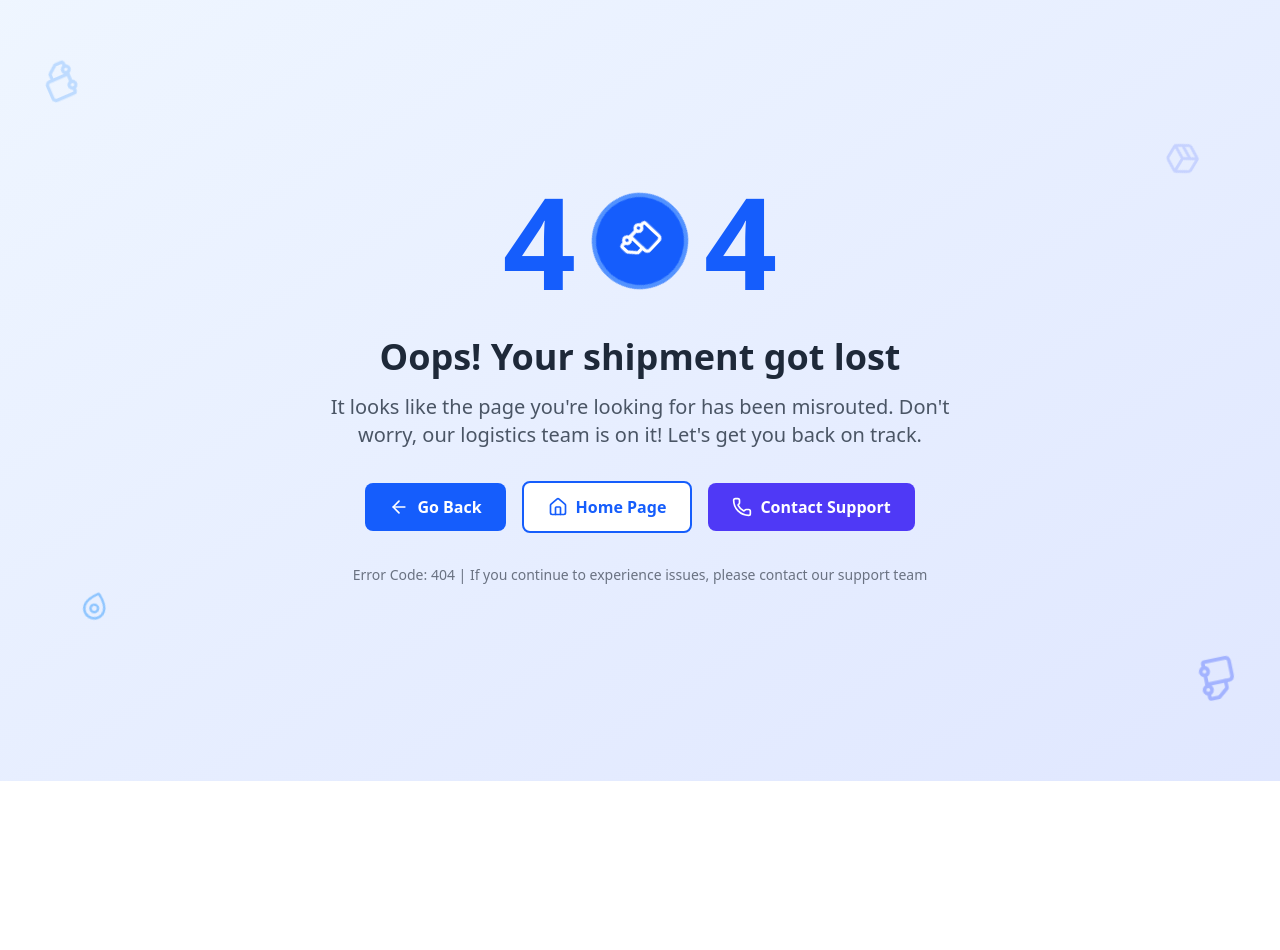
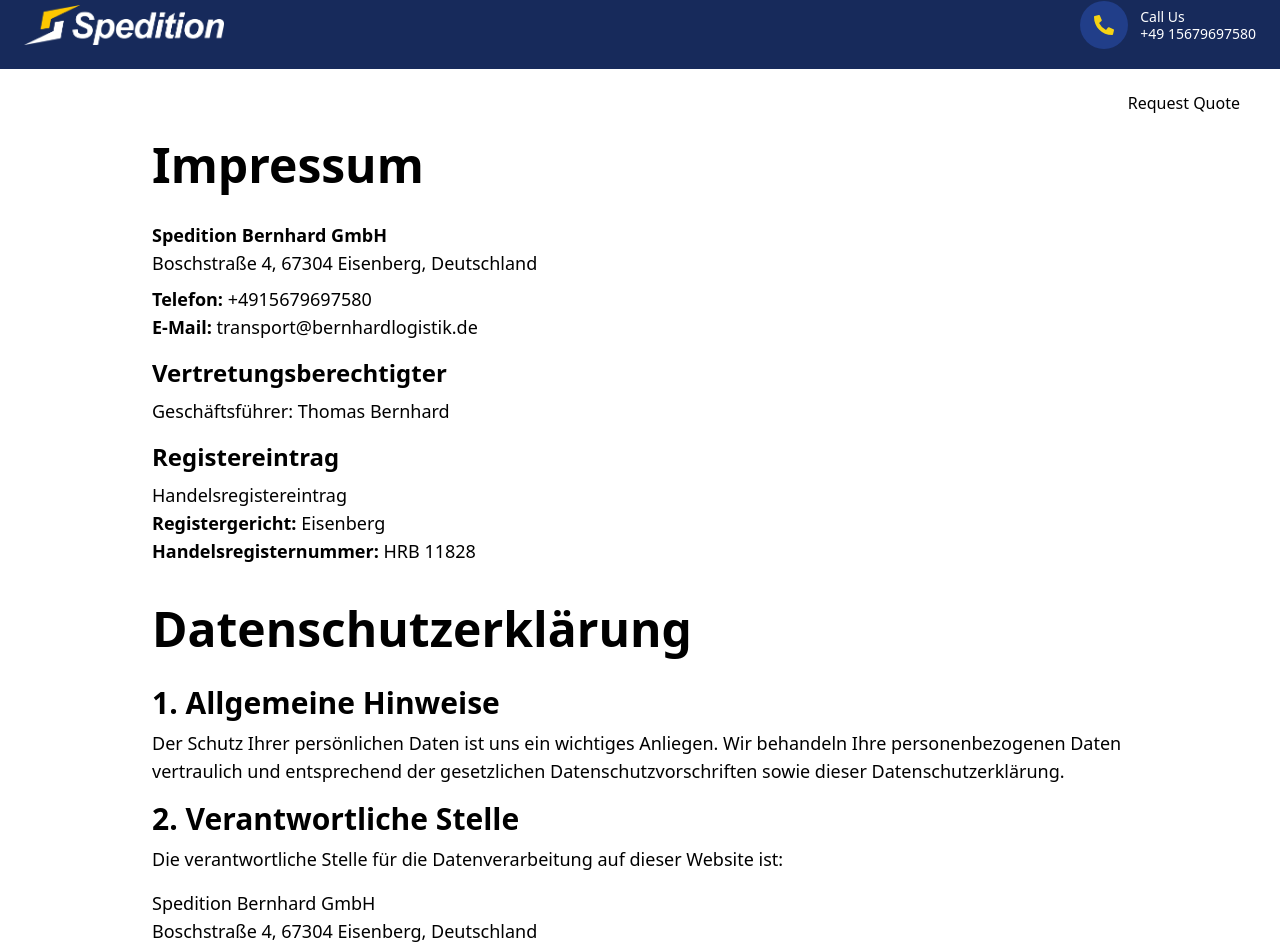
Before and after one commit to Mdsakib999/Logistics-development-3, a React (Vite) app: page /datenschutzrichtlinie in a window 1280 px wide. Shown: the part 19-969 px from the top of the page. Before the commit the page ends 800 px from the top, so only its background shows below. Built offline with nearby package versions, Linux system fonts and the light colour scheme.

Commit message:
nav and footer change

```diff
--- a/src/Components/Home/AboutUs.jsx
+++ b/src/Components/Home/AboutUs.jsx
@@ -46,8 +46,8 @@
 
         {/* Right Side Content */}
         <div className="space-y-5 lg:pl-6 text-center lg:text-left ">
-          <h2 className="text-3xl sm:text-4xl font-bold text-center">
-            Discover Transit: Your Logistics Partner
+          <h2 className="text-2xl md:text-3xl font-bold text-center lg:text-left">
+            Entdecken Sie Spedition Struckmeier : Ihr Logistikpartner
           </h2>
 
           <p className="text-sm sm:text-base text-black/70 leading-relaxed text-justify px-3 md:px-0">
--- a/src/Components/SharedComponent/Footer.jsx
+++ b/src/Components/SharedComponent/Footer.jsx
@@ -17,7 +17,7 @@
         {/* Left Side: Logo & Social */}
         <div className="flex flex-col items-center md:items-start">
           <img src={Logo} alt="Transit Logo" className="max-w-[200px]" />
-          <p className="md:max-w-[200px] mt-4 italic">Lorem ipsum dolor sit, amet consectetur adipisicing elit. Adipisci reprehenderit minima  </p>
+          <p className="md:max-w-[200px] mt-4 italic ml-">Wir bieten Ihnen ein umfassendes Spektrum an Versanddienstleistungen  </p>
           <div className="flex gap-3 mt-6">
             {[FaFacebookF, FaXTwitter, FaInstagram, FaYoutube].map(
               (Icon, i) => (
@@ -69,11 +69,11 @@
               </h3>
               <ul className="space-y-1 text-lg">
                 {[
-                  { label: "Home", to: "/" },
-                  { label: "About us", to: "/about" },
-                  { label: "Services", to: "/services" },
-                  { label: "Terms Privacy Policy", to: "/" },
-                  { label: "Contact", to: "/contact" },
+                  { label: "Heim", to: "/" },
+                  { label: "Über uns", to: "/about" },
+                  { label: "Dienstleistungen", to: "/services" },
+                  { label: "Datenschutzrichtlinie", to: "/datenschutzrichtlinie" },
+                  { label: "Kontakt", to: "/contact" },
                 ].map((link) => (
                   <li key={link.label}>
                     <NavLink
@@ -117,7 +117,7 @@
                   <FaLocationDot size={18} className="text-white" />
                 </div>
                 <span className="text-gray-300 text-sm lg:text-base">
-                  Boschstr. 4, 67304 Eisenberg, Deutschland
+                  Keuperstr. 20, 73734 Esslingen, Deutschland
                 </span>
               </div>
 
@@ -135,7 +135,7 @@
                   <FaEnvelope size={18} className="text-white" />
                 </div>
                 <span className="text-gray-300 text-sm lg:text-base">
-                  transport@bernhardlogistik.de
+                  ----------@-------.de
                 </span>
               </div>
             </div>
--- a/src/Components/SharedComponent/Navbar.jsx
+++ b/src/Components/SharedComponent/Navbar.jsx
@@ -67,11 +67,11 @@
   };
 
   const menuItems = [
-    { name: "Home", path: "/" },
-    { name: "About Us", path: "/about" },
-    { name: "Service", path: "/services" },
+    { name: "Heim", path: "/" },
+    { name: "Über uns", path: "/about" },
+    { name: "Dienstleistungen", path: "/services" },
     // { name: "Pricing", path: "/pricing" },
-    { name: "Contact", path: "/contact" },
+    { name: "Kontakt", path: "/contact" },
     // { name: "Blogs", path: "/blog" },
   ];
 
@@ -123,7 +123,7 @@
 
             {/* Right: Icons + Button */}
             <div className="hidden lg:flex items-center gap-3">
-              <div className="flex items-center gap-3 text-white text-2xl">
+              {/* <div className="flex items-center gap-3 text-white text-2xl">
                 <span className="hover:text-[#e1306c] transition cursor-pointer">
                   <FaInstagram />
                 </span>
@@ -136,7 +136,7 @@
                 <span className="hover:text-[#0a66c2] transition cursor-pointer">
                   <FaLinkedinIn />
                 </span>
-              </div>
+              </div> */}
               <button className="ml-4 bg-white text-black font-medium px-4 py-1.5 rounded-sm hover:bg-secondary hover:text-white transition">
                 Request Quote
               </button>
--- /dev/null
+++ b/src/Pages/Datenschutzrichtlinie.jsx
@@ -0,0 +1,188 @@
+
+import React, { useEffect } from "react";
+
+const Datenschutzrichtlinie = () => {
+	useEffect(() => {
+		window.scrollTo({ top: 0, behavior: "smooth" });
+	}, []);
+	return (
+		<div className="p-6 md:max-w-5xl mx-auto pt-20">
+			{/* Impressum Section */}
+			<section className="mb-10">
+				<h1 className="text-3xl sm:text-4xl md:text-5xl font-semibold mb-8">
+					Impressum
+				</h1>
+				<p className="mb-2 text-base sm:text-lg">
+					<strong>Spedition Bernhard GmbH</strong>
+					<br />
+					Boschstraße 4, 67304 Eisenberg, Deutschland
+					<br />
+
+				</p>
+				<p className="mb-2 text-base sm:text-lg">
+					<strong>Telefon: </strong>{" "}
+					<a href="tel:+4915679697580" className="">
+						+4915679697580
+					</a>
+					<br />
+					<strong>E-Mail: </strong> transport@bernhardlogistik.de
+				</p>
+				<h2 className="text-lg sm:text-xl md:text-2xl font-semibold mt-4 mb-2">
+					Vertretungsberechtigter
+				</h2>
+				<p className="mb-2 text-base sm:text-lg">
+					Geschäftsführer: Thomas Bernhard
+				</p>
+				<h2 className="text-lg sm:text-xl md:text-2xl font-semibold mt-4 mb-2">
+					Registereintrag
+				</h2>
+				<p className="mb-2 text-base sm:text-lg">
+					Handelsregistereintrag
+					<br />
+					<strong>Registergericht:</strong> Eisenberg
+					<br />
+					<strong>Handelsregisternummer: </strong> HRB 11828
+				</p>
+				{/* <h2 className="text-lg sm:text-xl md:text-2xl font-semibold mt-4 mb-2">
+          Umsatzsteuer-Identifikationsnummer
+        </h2>
+        <p className="mb-2 text-base sm:text-lg">
+          Gemäß § 27 a Umsatzsteuergesetz: DE247501028
+        </p> */}
+			</section>
+
+			{/* Datenschutzerklärung Section */}
+			<section>
+				<h1 className="text-3xl sm:text-4xl md:text-5xl font-semibold mb-8">
+					Datenschutzerklärung
+				</h1>
+				<h2 className="text-2xl sm:text-3xl md:text-3xl font-semibold mt-4 mb-2">
+					1. Allgemeine Hinweise
+				</h2>
+				<p className="mb-4 text-base sm:text-lg">
+					Der Schutz Ihrer persönlichen Daten ist uns ein wichtiges Anliegen. Wir behandeln Ihre personenbezogenen Daten vertraulich und entsprechend der gesetzlichen Datenschutzvorschriften sowie dieser Datenschutzerklärung.
+				</p>
+				<h2 className="text-2xl sm:text-3xl md:text-3xl font-semibold mt-4 mb-2">
+					2. Verantwortliche Stelle
+				</h2>
+				<p className="mb-4 text-base sm:text-lg">
+					Die verantwortliche Stelle für die Datenverarbeitung auf dieser
+					Website ist:
+				</p>
+				<p className="mb-4 text-base  sm:text-lg">
+					Spedition Bernhard GmbH
+					<br />
+					Boschstraße 4, 67304 Eisenberg, Deutschland
+					<br />
+					<strong>Telefon:</strong>{" "}
+					<a href="tel:+4915679697580" className="">
+						+4915679697580
+					</a>
+					<br />
+					<strong>E-Mail:</strong> transport@bernhardlogistik.de
+					<br />
+				</p>
+				<h2 className="text-2xl sm:text-3xl md:text-3xl font-semibold mt-4 mb-2">
+					3. Erhebung und Speicherung personenbezogener Daten sowie Art und Zweck von deren Verwendung
+				</h2>
+				<p className="mb-4 text-base sm:text-lg">
+					Beim Besuch der Website: Beim Aufrufen unserer Website werden durch den auf Ihrem Endgerät zum Einsatz kommenden Browser automatisch Informationen an den Server unserer Website gesendet. Diese Informationen werden temporär in einem sogenannten Logfile gespeichert. Folgende Informationen werden dabei ohne Ihr Zutun erfasst und bis zur automatisierten Löschung gespeichert:
+				</p>
+				<ul className="list-disc pl-6 mb-4 text-base sm:text-lg">
+					<li>IP-Adresse des anfragenden Rechners</li>
+					<li>Datum und Uhrzeit des Zugriffs</li>
+					<li>Name und URL der abgerufenen Datei</li>
+					<li>Website, von der aus der Zugriff erfolgt (Referrer-URL)</li>
+					<li>
+						Verwendeter Browser und ggf. das Betriebssystem Ihres Rechners sowie der Name Ihres Access-Providers
+					</li>
+				</ul>
+				<p className="mb-4 text-base sm:text-lg">
+					Die genannten Daten werden durch uns zu folgenden Zwecken verarbeitet:
+				</p>
+				<ul className="list-disc pl-6 mb-4 text-base sm:text-lg">
+					<li>
+						Gewährleistung eines reibungslosen Verbindungsaufbaus der Website
+					</li>
+					<li>Gewährleistung einer komfortablen Nutzung unserer Website</li>
+					<li>Auswertung der Systemsicherheit und -stabilität</li>
+					<li>Weitere administrative Zwecke</li>
+				</ul>
+				<h2 className="text-2xl sm:text-3xl md:text-3xl font-semibold mt-4 mb-2">
+					4. Weitergabe von Daten
+				</h2>
+				<p className="mb-4 text-base sm:text-lg">
+					Eine Übermittlung Ihrer persönlichen Daten an Dritte findet nur statt,
+					wenn:
+				</p>
+				<ul className="list-disc pl-6 mb-4 text-base sm:text-lg">
+					<li>Sie Ihre ausdrückliche Einwilligung dazu erteilt haben</li>
+					<li>
+						die Verarbeitung zur Abwicklung eines Vertrags mit Ihnen
+						erforderlich ist
+					</li>
+					<li>eine rechtliche Verpflichtung zur Weitergabe besteht</li>
+					<li>
+						die Weitergabe zur Wahrung berechtigter Interessen erforderlich ist und kein Grund zur Annahme besteht, dass Sie ein überwiegendes schutzwürdiges Interesse an der Nichtweitergabe Ihrer Daten haben
+					</li>
+				</ul>
+				<h2 className="text-2xl sm:text-3xl md:text-3xl font-semibold mt-4 mb-2">
+					5. Ihre Rechte als Betroffener
+				</h2>
+				<p className="mb-4 text-base sm:text-lg">Sie haben das Recht:</p>
+				<ul className="list-disc pl-6 mb-4 text-base sm:text-lg">
+					<li>
+						gemäß Art. 15 DSGVO Auskunft über Ihre von uns verarbeiteten personenbezogenen Daten zu verlangen
+					</li>
+					<li>
+						gemäß Art. 16 DSGVO unverzüglich die Berichtigung unrichtiger oder
+						Vervollständigung Ihrer bei uns gespeicherten personenbezogenen
+						Daten zu verlangen
+					</li>
+					<li>
+						gemäß Art. 17 DSGVO die Löschung Ihrer bei uns gespeicherten
+						personenbezogenen Daten zu verlangen
+					</li>
+					<li>
+						gemäß Art. 18 DSGVO die Einschränkung der Verarbeitung Ihrer
+						personenbezogenen Daten zu verlangen
+					</li>
+					<li>
+						gemäß Art. 20 DSGVO Ihre personenbezogenen Daten in einem
+						strukturierten, gängigen und maschinenlesbaren Format zu erhalten
+						oder die Übermittlung an einen anderen Verantwortlichen zu verlangen
+					</li>
+					<li>
+						gemäß Art. 7 Abs. 3 DSGVO Ihre einmal erteilte Einwilligung
+						jederzeit gegenüber uns zu widerrufen
+					</li>
+					<li>
+						gemäß Art. 77 DSGVO sich bei einer Aufsichtsbehörde zu beschweren
+					</li>
+				</ul>
+				<h2 className="text-2xl sm:text-3xl md:text-3xl font-semibold mt-4 mb-2">
+					6. Datensicherheit
+				</h2>
+				<p className="mb-4 text-base sm:text-lg">
+					Wir verwenden innerhalb des Website-Besuchs das verbreitete
+					SSL-Verfahren (Secure Socket Layer) in Verbindung mit der jeweils
+					höchsten Verschlüsselungsstufe, die von Ihrem Browser unterstützt
+					wird.
+				</p>
+				<h2 className="text-2xl sm:text-3xl md:text-3xl font-semibold mt-4 mb-2">
+					7. Aktualität und Änderung dieser Datenschutzerklärung
+				</h2>
+				<p className="mb-4 text-base sm:text-lg">
+					Diese Datenschutzerklärung ist aktuell gültig und hat den Stand [Datum
+					einfügen].
+					<br />
+					Durch die Weiterentwicklung unserer Website und Angebote oder aufgrund
+					geänderter gesetzlicher Vorgaben kann es notwendig werden, diese
+					Datenschutzerklärung zu ändern.
+				</p>
+			</section>
+		</div>
+	);
+};
+
+export default Datenschutzrichtlinie;
--- a/src/router/routs.jsx
+++ b/src/router/routs.jsx
@@ -8,6 +8,7 @@
 import { Contact } from "../Pages/Contact";
 import { Services } from "../Pages/Services";
 import { Pricing } from "../Pages/Pricing";
+import Datenschutzrichtlinie from "../Pages/Datenschutzrichtlinie";
 
 export const router = createBrowserRouter([
   {
@@ -38,6 +39,10 @@
         path: "/services",
         element: <Services />,
       },
+      {
+        path: "/datenschutzrichtlinie",
+        element: <Datenschutzrichtlinie />,
+      },
       // {
       //   path: "/pricing",
       //   element: <Pricing />,
```
